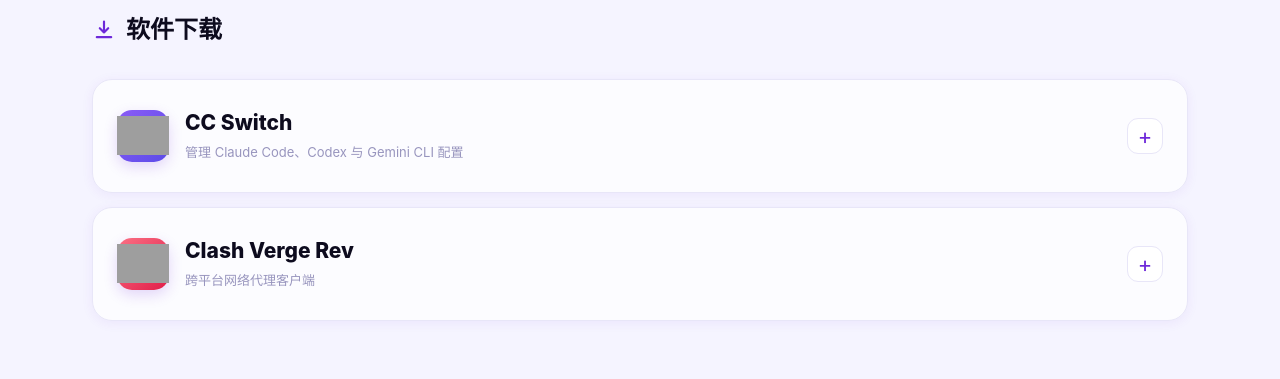
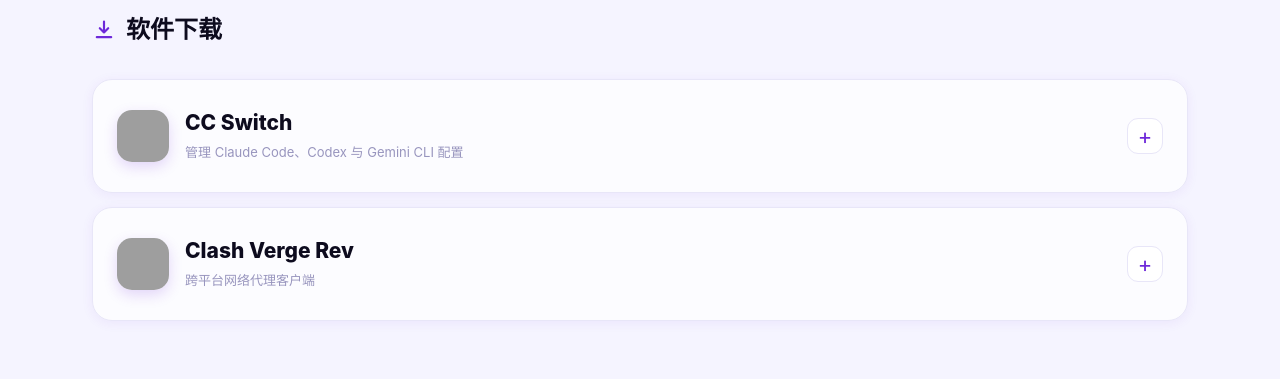
Before and after one commit to leo11hang/Kilian.github.io, a Jekyll site: the page built from download.html, in a window 1280 px wide. Shown: the part 142-521 px from the top of the page. Built offline with Jekyll 4.4.1, drawn with Linux system fonts in a browser that asks for light colours; comment, search, counter and statistics services are not loaded; grey boxes are pictures that could not be loaded.

Commit message:
Update main.css

```diff
--- a/assets/css/main.css
+++ b/assets/css/main.css
@@ -837,9 +837,9 @@
 .download-accordion > summary::-webkit-details-marker { display: none; }
 .download-accordion > summary:hover { background: linear-gradient(110deg, rgba(237,233,255,.55), transparent 75%); }
 .download-product-icon { display: grid; place-items: center; width: 52px; height: 52px; border-radius: 15px; flex: 0 0 auto; box-shadow: 0 5px 14px rgba(109,40,217,.18); }
-.download-product-icon svg { width: 27px; height: 27px; fill: none; stroke: white; stroke-width: 1.8; stroke-linecap: round; stroke-linejoin: round; }
-.cc-product-icon { background: linear-gradient(135deg, #8b5cf6, #5b4be8); }
-.clash-product-icon { background: linear-gradient(135deg, #fb7185, #e11d48); }
+.download-product-icon img { display: block; width: 100%; height: 100%; object-fit: cover; border-radius: inherit; }
+.cc-product-icon { background: #fff; }
+.clash-product-icon { background: #fff; }
 .download-summary-copy { display: flex; flex-direction: column; align-items: flex-start; gap: 3px; min-width: 0; }
 .download-accordion-name { font-size: 21px; line-height: 1.35; font-weight: 850; color: var(--text-1); }
 .download-accordion-hint { color: var(--text-3); font-size: 13px; }
@@ -893,7 +893,6 @@
 @media (max-width: 600px) {
   .download-accordion > summary { min-height: 88px; padding: 14px; gap: 12px; }
   .download-product-icon { width: 44px; height: 44px; border-radius: 13px; }
-  .download-product-icon svg { width: 23px; height: 23px; }
   .download-accordion-name { font-size: 18px; }
   .download-accordion-hint { font-size: 12px; }
   .cc-download { padding: 20px 16px; }
```
